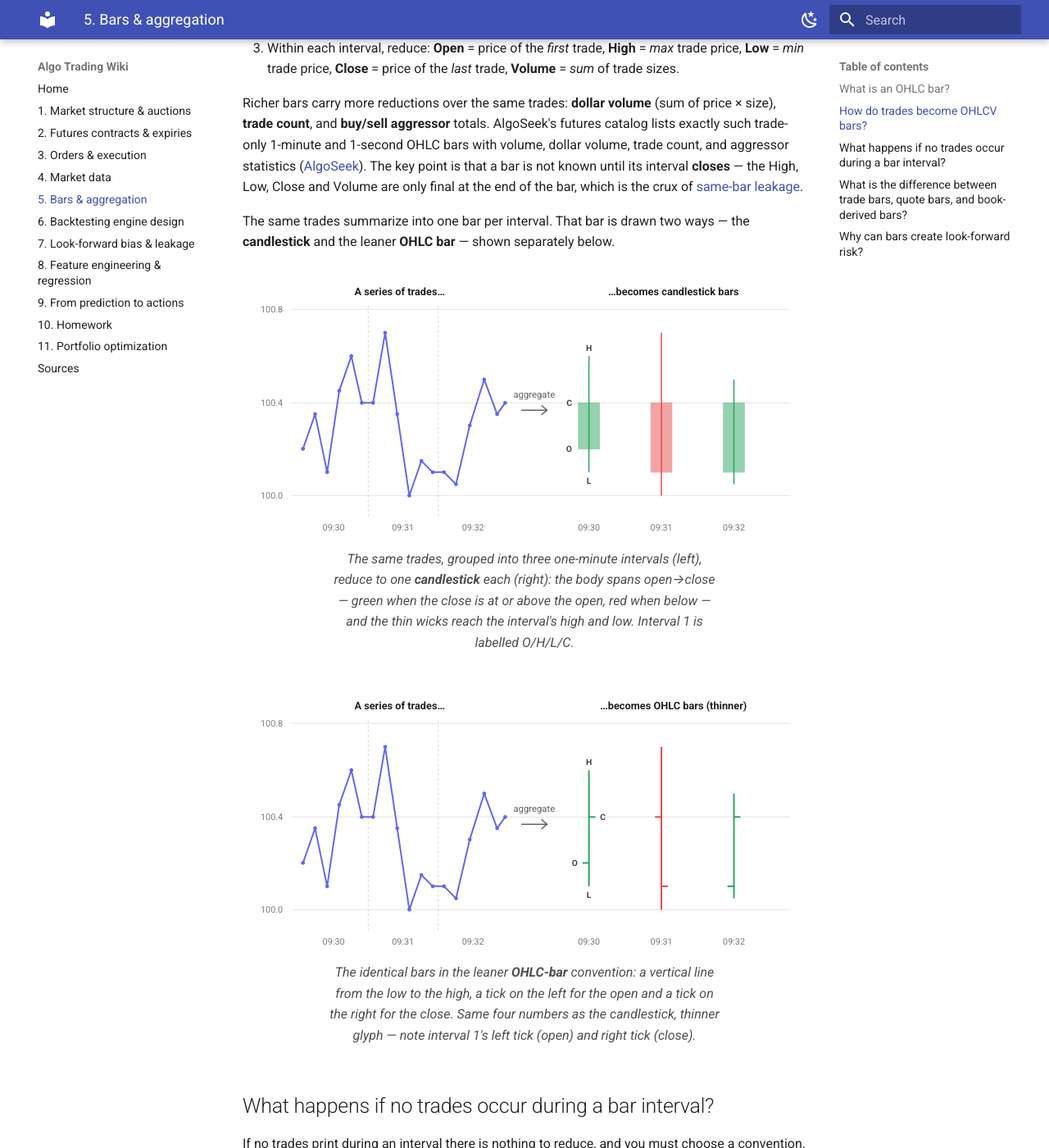
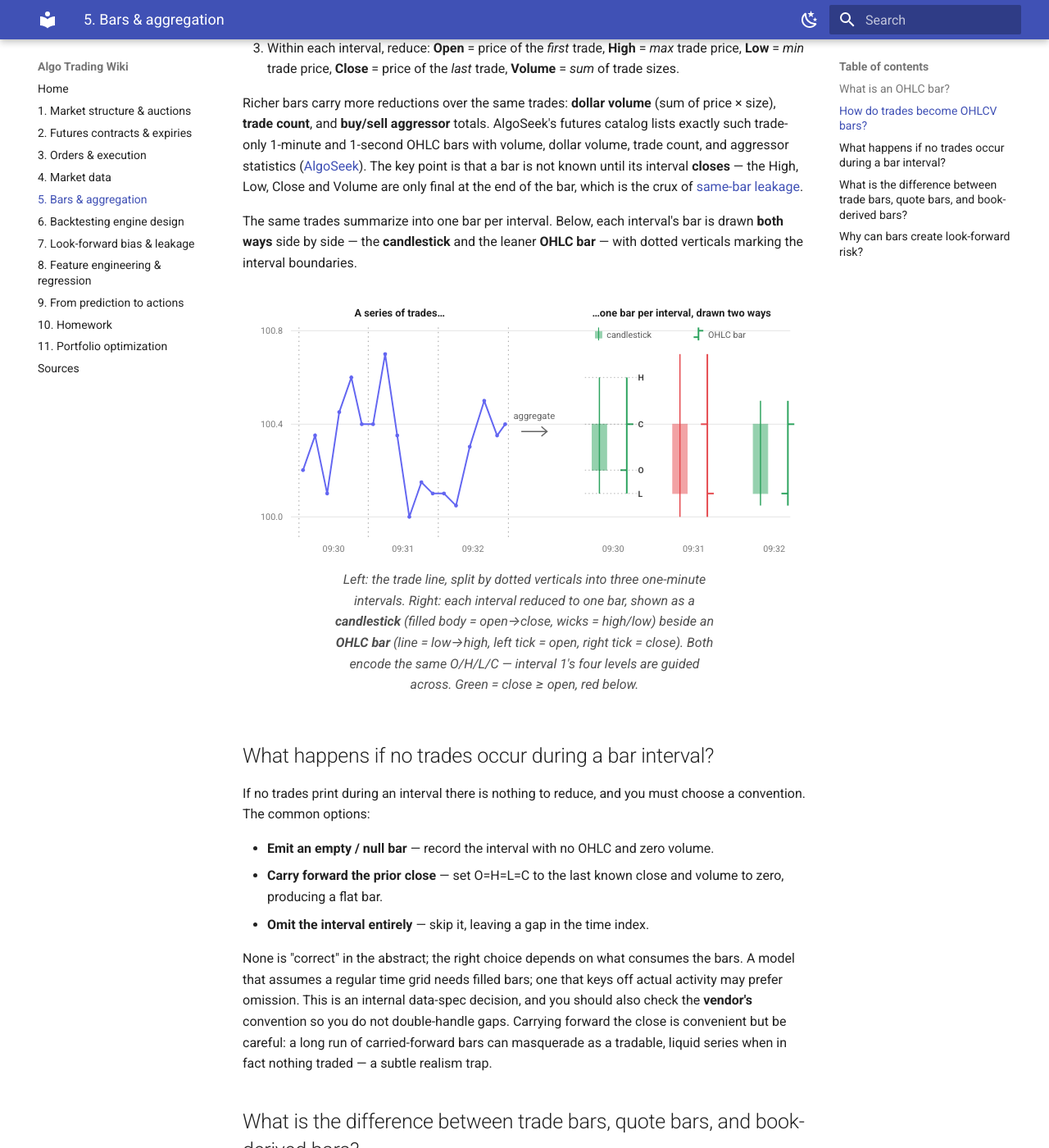
Before and after one commit to chiaolun/algo-trading-primer, an MkDocs documentation site: the page built from docs/05-bars-and-aggregation.md, in a window 1280 px wide and 1400 px high, scrolled down 815 px. Shown: the whole window at 82% size. Built offline with MkDocs 1.6.1 and Material for MkDocs 9.7.7, drawn with Linux system fonts in a browser that asks for light colours.

Commit message:
Merge §5 bar diagrams: candlestick beside OHLC bar, dotted interval dividers
Replace the two duplicated trades→bars figures with a single diagram: the trade
line on the left (now split by dotted vertical interval-division lines) and, on
the right, each interval drawn as a candlestick beside its OHLC bar. Adds a
legend and O/H/L/C guide lines on interval 1 tying both glyphs to the same four
levels.

Co-Authored-By: Claude Opus 4.8 (1M context) <noreply@anthropic.com>

```diff
--- a/docs/05-bars-and-aggregation.md
+++ b/docs/05-bars-and-aggregation.md
@@ -46,57 +46,41 @@ its interval **closes** — the High, Low, Close and Volume are only final at th
 end of the bar, which is the crux of [same-bar
 leakage](07-look-forward-bias.md#why-is-same-bar-execution-dangerous).
 
-The same trades summarize into one bar per interval. That bar is drawn two ways —
-the **candlestick** and the leaner **OHLC bar** — shown separately below.
+The same trades summarize into one bar per interval. Below, each interval's bar is
+drawn **both ways** side by side — the **candlestick** and the leaner **OHLC bar** —
+with dotted verticals marking the interval boundaries.
 
 <figure style="margin:1.5rem 0;width:100%">
-<svg viewBox="0 0 700 320" role="img" aria-label="A series of trades on the left aggregated into candlestick bars on the right" style="width:100%;height:auto;display:block;color:var(--md-default-fg-color)">
-  <title>Trades aggregate into candlestick bars, one per interval</title>
+<svg viewBox="0 0 700 320" role="img" aria-label="A series of trades on the left aggregated into one bar per interval on the right, shown as a candlestick beside an OHLC bar" style="width:100%;height:auto;display:block;color:var(--md-default-fg-color)">
+  <title>Trades become one bar per interval — candlestick beside OHLC bar</title>
   <g stroke="currentColor" opacity="0.12"><line x1="60" y1="40" x2="680" y2="40"/><line x1="60" y1="156" x2="680" y2="156"/><line x1="60" y1="271" x2="680" y2="271"/></g>
   <g fill="currentColor" font-size="11" opacity="0.6" text-anchor="end"><text x="50" y="44">100.8</text><text x="50" y="160">100.4</text><text x="50" y="275">100.0</text></g>
   <text x="195" y="22" text-anchor="middle" font-size="13" font-weight="600" fill="currentColor">A series of trades…</text>
-  <text x="535" y="22" text-anchor="middle" font-size="13" font-weight="600" fill="currentColor">…becomes candlestick bars</text>
-  <g stroke="currentColor" opacity="0.18" stroke-dasharray="3 3"><line x1="156" y1="36" x2="156" y2="300"/><line x1="243" y1="36" x2="243" y2="300"/></g>
+  <text x="545" y="22" text-anchor="middle" font-size="13" font-weight="600" fill="currentColor">…one bar per interval, drawn two ways</text>
+  <g stroke="currentColor" opacity="0.45" stroke-dasharray="1.5 4"><line x1="70" y1="36" x2="70" y2="300"/><line x1="156" y1="36" x2="156" y2="300"/><line x1="243" y1="36" x2="243" y2="300"/><line x1="330" y1="36" x2="330" y2="300"/></g>
   <polyline fill="none" stroke="#6366f1" stroke-width="2" points="75,213 90,170 105,242 120,141 135,98 148,156 162,156 177,69 192,170 207,271 222,228 236,242 250,242 265,257 282,184 300,127 316,170 326,156"/>
   <g fill="#6366f1"><circle cx="75" cy="213" r="2.4"/><circle cx="90" cy="170" r="2.4"/><circle cx="105" cy="242" r="2.4"/><circle cx="120" cy="141" r="2.4"/><circle cx="135" cy="98" r="2.4"/><circle cx="148" cy="156" r="2.4"/><circle cx="162" cy="156" r="2.4"/><circle cx="177" cy="69" r="2.4"/><circle cx="192" cy="170" r="2.4"/><circle cx="207" cy="271" r="2.4"/><circle cx="222" cy="228" r="2.4"/><circle cx="236" cy="242" r="2.4"/><circle cx="250" cy="242" r="2.4"/><circle cx="265" cy="257" r="2.4"/><circle cx="282" cy="184" r="2.4"/><circle cx="300" cy="127" r="2.4"/><circle cx="316" cy="170" r="2.4"/><circle cx="326" cy="156" r="2.4"/></g>
   <g fill="currentColor" font-size="11" opacity="0.6" text-anchor="middle"><text x="113" y="314">09:30</text><text x="199" y="314">09:31</text><text x="286" y="314">09:32</text></g>
   <text x="362" y="150" text-anchor="middle" font-size="11.5" fill="currentColor" opacity="0.7">aggregate</text>
   <path d="M346,165 L378,165 M371,159 L378,165 L371,171" fill="none" stroke="currentColor" stroke-width="1.5" opacity="0.7"/>
-  <line x1="430" y1="98" x2="430" y2="242" stroke="#2ca35e" stroke-width="1.5"/><rect x="417" y="156" width="26" height="57" fill="#2ca35e" opacity="0.5" stroke="#2ca35e"/>
-  <line x1="520" y1="69" x2="520" y2="271" stroke="#e5484d" stroke-width="1.5"/><rect x="507" y="156" width="26" height="86" fill="#e5484d" opacity="0.5" stroke="#e5484d"/>
-  <line x1="610" y1="127" x2="610" y2="257" stroke="#2ca35e" stroke-width="1.5"/><rect x="597" y="156" width="26" height="86" fill="#2ca35e" opacity="0.5" stroke="#2ca35e"/>
-  <g fill="currentColor" font-size="10.5" opacity="0.85" font-weight="600"><text x="430" y="92" text-anchor="middle">H</text><text x="430" y="256" text-anchor="middle">L</text><text x="409" y="217" text-anchor="end">O</text><text x="409" y="160" text-anchor="end">C</text></g>
-  <g fill="currentColor" font-size="11" opacity="0.6" text-anchor="middle"><text x="430" y="314">09:30</text><text x="520" y="314">09:31</text><text x="610" y="314">09:32</text></g>
+  <g><rect x="438" y="41" width="8" height="8" fill="#2ca35e" opacity="0.5" stroke="#2ca35e"/><line x1="442" y1="36" x2="442" y2="52" stroke="#2ca35e" stroke-width="1.2"/><text x="452" y="49" font-size="11" fill="currentColor" opacity="0.75">candlestick</text></g>
+  <g stroke="#2ca35e" stroke-width="2"><line x1="566" y1="36" x2="566" y2="52"/><line x1="560" y1="48" x2="566" y2="48"/><line x1="566" y1="40" x2="572" y2="40"/></g>
+  <text x="578" y="49" font-size="11" fill="currentColor" opacity="0.75">OHLC bar</text>
+  <line x1="443" y1="98" x2="443" y2="242" stroke="#2ca35e" stroke-width="1.5"/><rect x="434" y="156" width="18" height="57" fill="#2ca35e" opacity="0.5" stroke="#2ca35e"/>
+  <g stroke="#2ca35e" stroke-width="2" fill="none"><line x1="477" y1="98" x2="477" y2="242"/><line x1="469" y1="213" x2="477" y2="213"/><line x1="477" y1="156" x2="485" y2="156"/></g>
+  <line x1="543" y1="69" x2="543" y2="271" stroke="#e5484d" stroke-width="1.5"/><rect x="534" y="156" width="18" height="86" fill="#e5484d" opacity="0.5" stroke="#e5484d"/>
+  <g stroke="#e5484d" stroke-width="2" fill="none"><line x1="577" y1="69" x2="577" y2="271"/><line x1="569" y1="156" x2="577" y2="156"/><line x1="577" y1="242" x2="585" y2="242"/></g>
+  <line x1="643" y1="127" x2="643" y2="257" stroke="#2ca35e" stroke-width="1.5"/><rect x="634" y="156" width="18" height="86" fill="#2ca35e" opacity="0.5" stroke="#2ca35e"/>
+  <g stroke="#2ca35e" stroke-width="2" fill="none"><line x1="677" y1="127" x2="677" y2="257"/><line x1="669" y1="242" x2="677" y2="242"/><line x1="677" y1="156" x2="685" y2="156"/></g>
+  <g stroke="currentColor" opacity="0.35" stroke-dasharray="1.5 3"><line x1="425" y1="98" x2="489" y2="98"/><line x1="425" y1="156" x2="489" y2="156"/><line x1="425" y1="213" x2="489" y2="213"/><line x1="425" y1="242" x2="489" y2="242"/></g>
+  <g fill="currentColor" font-size="10.5" opacity="0.85" font-weight="600"><text x="491" y="102">H</text><text x="491" y="160">C</text><text x="491" y="217">O</text><text x="491" y="246">L</text></g>
+  <g fill="currentColor" font-size="11" opacity="0.6" text-anchor="middle"><text x="460" y="314">09:30</text><text x="560" y="314">09:31</text><text x="660" y="314">09:32</text></g>
 </svg>
-<figcaption style="font-size:0.8rem;opacity:0.8">The same trades, grouped into three one-minute intervals (left), reduce to one
-<strong>candlestick</strong> each (right): the body spans open→close — green when the
-close is at or above the open, red when below — and the thin wicks reach the
-interval's high and low. Interval 1 is labelled O/H/L/C.</figcaption>
-</figure>
-
-<figure style="margin:1.5rem 0;width:100%">
-<svg viewBox="0 0 700 320" role="img" aria-label="The same trades aggregated into OHLC bars, the thinner convention" style="width:100%;height:auto;display:block;color:var(--md-default-fg-color)">
-  <title>The same bars drawn as OHLC bars (the thinner variant)</title>
-  <g stroke="currentColor" opacity="0.12"><line x1="60" y1="40" x2="680" y2="40"/><line x1="60" y1="156" x2="680" y2="156"/><line x1="60" y1="271" x2="680" y2="271"/></g>
-  <g fill="currentColor" font-size="11" opacity="0.6" text-anchor="end"><text x="50" y="44">100.8</text><text x="50" y="160">100.4</text><text x="50" y="275">100.0</text></g>
-  <text x="195" y="22" text-anchor="middle" font-size="13" font-weight="600" fill="currentColor">A series of trades…</text>
-  <text x="535" y="22" text-anchor="middle" font-size="13" font-weight="600" fill="currentColor">…becomes OHLC bars (thinner)</text>
-  <g stroke="currentColor" opacity="0.18" stroke-dasharray="3 3"><line x1="156" y1="36" x2="156" y2="300"/><line x1="243" y1="36" x2="243" y2="300"/></g>
-  <polyline fill="none" stroke="#6366f1" stroke-width="2" points="75,213 90,170 105,242 120,141 135,98 148,156 162,156 177,69 192,170 207,271 222,228 236,242 250,242 265,257 282,184 300,127 316,170 326,156"/>
-  <g fill="#6366f1"><circle cx="75" cy="213" r="2.4"/><circle cx="90" cy="170" r="2.4"/><circle cx="105" cy="242" r="2.4"/><circle cx="120" cy="141" r="2.4"/><circle cx="135" cy="98" r="2.4"/><circle cx="148" cy="156" r="2.4"/><circle cx="162" cy="156" r="2.4"/><circle cx="177" cy="69" r="2.4"/><circle cx="192" cy="170" r="2.4"/><circle cx="207" cy="271" r="2.4"/><circle cx="222" cy="228" r="2.4"/><circle cx="236" cy="242" r="2.4"/><circle cx="250" cy="242" r="2.4"/><circle cx="265" cy="257" r="2.4"/><circle cx="282" cy="184" r="2.4"/><circle cx="300" cy="127" r="2.4"/><circle cx="316" cy="170" r="2.4"/><circle cx="326" cy="156" r="2.4"/></g>
-  <g fill="currentColor" font-size="11" opacity="0.6" text-anchor="middle"><text x="113" y="314">09:30</text><text x="199" y="314">09:31</text><text x="286" y="314">09:32</text></g>
-  <text x="362" y="150" text-anchor="middle" font-size="11.5" fill="currentColor" opacity="0.7">aggregate</text>
-  <path d="M346,165 L378,165 M371,159 L378,165 L371,171" fill="none" stroke="currentColor" stroke-width="1.5" opacity="0.7"/>
-  <g stroke="#2ca35e" stroke-width="2" fill="none"><line x1="430" y1="98" x2="430" y2="242"/><line x1="422" y1="213" x2="430" y2="213"/><line x1="430" y1="156" x2="438" y2="156"/></g>
-  <g stroke="#e5484d" stroke-width="2" fill="none"><line x1="520" y1="69" x2="520" y2="271"/><line x1="512" y1="156" x2="520" y2="156"/><line x1="520" y1="242" x2="528" y2="242"/></g>
-  <g stroke="#2ca35e" stroke-width="2" fill="none"><line x1="610" y1="127" x2="610" y2="257"/><line x1="602" y1="242" x2="610" y2="242"/><line x1="610" y1="156" x2="618" y2="156"/></g>
-  <g fill="currentColor" font-size="10.5" opacity="0.85" font-weight="600"><text x="430" y="92" text-anchor="middle">H</text><text x="430" y="256" text-anchor="middle">L</text><text x="416" y="217" text-anchor="end">O</text><text x="444" y="160" text-anchor="start">C</text></g>
-  <g fill="currentColor" font-size="11" opacity="0.6" text-anchor="middle"><text x="430" y="314">09:30</text><text x="520" y="314">09:31</text><text x="610" y="314">09:32</text></g>
-</svg>
-<figcaption style="font-size:0.8rem;opacity:0.8">The identical bars in the leaner <strong>OHLC-bar</strong> convention: a vertical
-line from the low to the high, a tick on the <em>left</em> for the open and a tick on
-the <em>right</em> for the close. Same four numbers as the candlestick, thinner
-glyph — note interval 1's left tick (open) and right tick (close).</figcaption>
+<figcaption style="font-size:0.8rem;opacity:0.8">Left: the trade line, split by dotted verticals into three one-minute intervals.
+Right: each interval reduced to one bar, shown as a <strong>candlestick</strong>
+(filled body = open→close, wicks = high/low) beside an <strong>OHLC bar</strong>
+(line = low→high, left tick = open, right tick = close). Both encode the same
+O/H/L/C — interval 1's four levels are guided across. Green = close ≥ open, red below.</figcaption>
 </figure>
 
 ## What happens if no trades occur during a bar interval?
```
